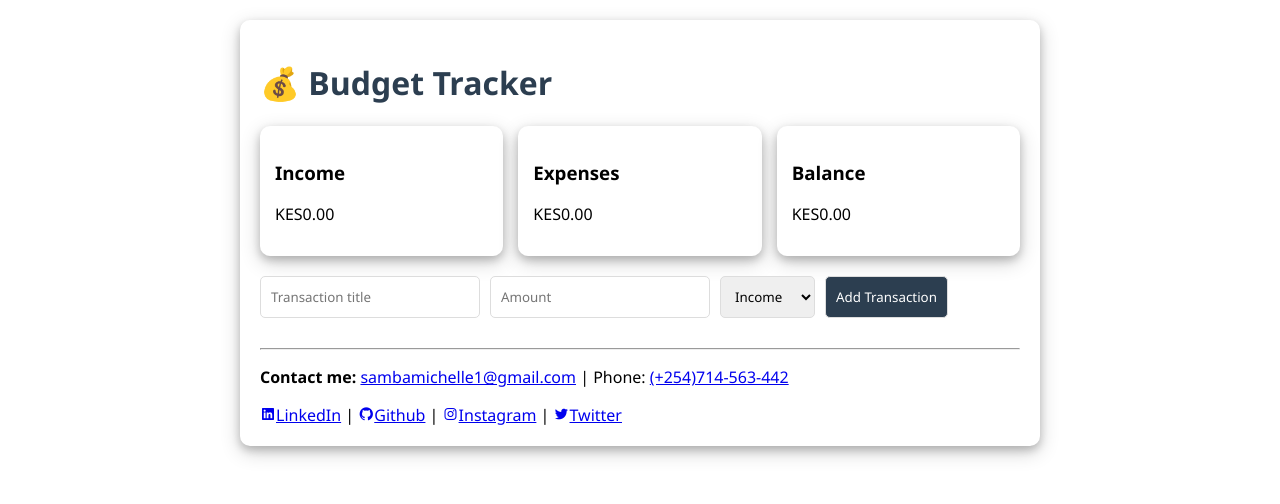
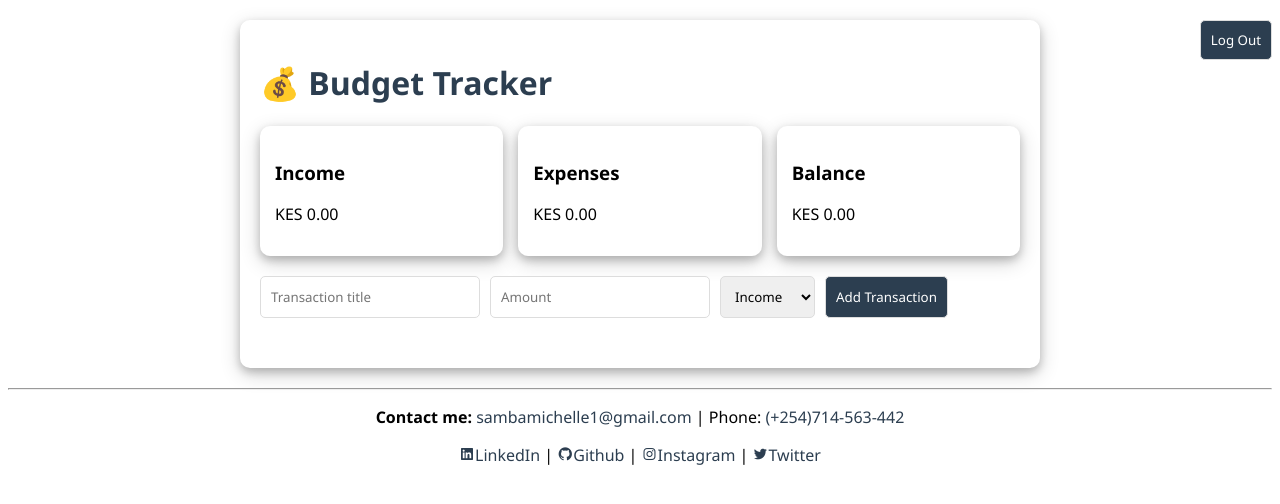
Before and after one commit to MsSamba/Module2-Capstone-Project, a plain HTML site: page budgetapp.html in a window 1280 px wide. Drawn offline with nearby package versions, Linux system fonts and the light colour scheme.

Commit message:
Separate Script Files

```diff
--- a/budgetapp.html
+++ b/budgetapp.html
@@ -8,22 +8,24 @@
     <link href='https://unpkg.com/boxicons@2.1.4/css/boxicons.min.css' rel='stylesheet'>
 </head>
 <body>
-    <h1>💰 Budget Tracker</h1>
+    <button id="log-out"><a href="index.html">Log Out</a></button>
+    <div class="budget-card">
+        <h1>💰 Budget Tracker</h1>
 
     <!-- Summary Section -->
     <div class="summary">
 
         <div class="card">
             <h3>Income</h3>
-            <p id="income">KES0.00</p>
+            <p id="income">KES 0.00</p>
         </div>
         <div class="card">
             <h3>Expenses</h3>
-            <p id="expense">KES0.00</p>
+            <p id="expense">KES 0.00</p>
         </div>
         <div class="card">
             <h3>Balance</h3>
-            <p id="balance">KES0.00</p>
+            <p id="balance">KES 0.00</p>
         </div>
     </div>
 
@@ -40,6 +42,8 @@
 
     <!-- Transaction List -->
     <ul class="transaction-list" id="transactionList"></ul>
+
+    </div>
 
     <footer>
 
--- a/index.html
+++ b/index.html
@@ -11,7 +11,6 @@
     <div class="home-card">
         <h1>Welcome to Your Budget Tracker</h1>
         <p>Manage Your Finances Effectively!</p>
-        <br>
         <br>
 
         <!-- Modal Sign Up Form -->
@@ -87,6 +86,6 @@
     </div>
 
 </footer>
-    <script src="script.js"></script>
+    <script src="index.js"></script>
 </body>
 </html>
--- a/script.js
+++ b/script.js
@@ -1,64 +1,3 @@
- let loginmodal = document.getElementById("show-login");
-
- function openLoginModal() {
-    loginmodal.classList.add("login-modal");
- }
-
- // Auth Handling
- document.getElementById('show-login').addEventListener('click', () => {
-    document.getElementById('signup-modal').classList.add('hide');
-    document.getElementById('login-modal').classList.remove('hide');
-  });
-
-  // Signup Handler
-  document.getElementById('signup-form').addEventListener('submit', (e) => {
-    e.preventDefault();
-
-    const userData = {
-      name: document.getElementById('fullname').value,
-      email: document.getElementById('email').value,
-      password: document.getElementById('password').value
-    };
-
-    if (document.getElementById('password').value !== document.getElementById('confirm-password').value) {
-      alert('Passwords do not match!');
-      return;
-    }
-
-    localStorage.setItem('user', JSON.stringify(userData));
-    alert('Registration successful! Please login.');
-
-    // Check if User exists
-
-    const storedUser = JSON.parse(localStorage.getItem('user'));
-    const enteredEmail = document.getElementById('login-email').value;
-
-    if (storedUser.email === enteredEmail) {
-        alert('User Already Exists! Please Log In');
-      }
-
-  });
-
-
-
-
-  // Login Handler
-  document.getElementById('login-form').addEventListener('submit', (e) => {
-    e.preventDefault();
-
-    const storedUser = JSON.parse(localStorage.getItem('user'));
-    const enteredEmail = document.getElementById('login-email').value;
-    const enteredPassword = document.getElementById('login-password').value;
-
-    if (storedUser && storedUser.email === enteredEmail && storedUser.password === enteredPassword) {
-      alert('Login successful!');
-      window.location.href = "budgetapp.html"
-
-    } else {
-      alert('Invalid credentials!');
-    }
-  });
-
 //   Budget App Logic
 class BudgetTracker {
     constructor() {
@@ -143,13 +82,3 @@ class BudgetTracker {
 
 // Initialize app
 const budgetTracker = new BudgetTracker();
-
-// document.getElementById("show-login").addEventListener("click",() =>{
-//     const form = document.getElementById("login-modal")
-//     form.style.display = "block"
-// })
-
-function view() {
-    const form = document.getElementById("login-modal")
-    form.style.display = "block"
-}
--- a/style.css
+++ b/style.css
@@ -9,17 +9,14 @@
     font-family: 'Segoe UI', sans-serif;
 }
 
-body {
+/* ..........................Home Page.......................... */
+.home-card {
+    text-align: center;
     max-width: 800px;
     margin: 20px auto;
     padding: 20px;
     box-shadow: 0 4px 8px 0 rgba(0, 0, 0, 0.2), 0 6px 20px 0 rgba(0, 0, 0, 0.19);
     border-radius: 10px;
-}
-
-/* ..........................Home Page.......................... */
-.home-card {
-    text-align: center;
 }
 
 h1,h2 {
@@ -33,6 +30,14 @@ h1,h2 {
 
 .home-card a:hover {
     text-decoration: underline;
+}
+
+.budget-card {
+    max-width: 800px;
+    margin: 20px auto;
+    padding: 20px;
+    box-shadow: 0 4px 8px 0 rgba(0, 0, 0, 0.2), 0 6px 20px 0 rgba(0, 0, 0, 0.19);
+    border-radius: 10px;
 }
 
 
@@ -95,3 +100,29 @@ button {
     color: #999;
     cursor: pointer;
 }
+
+footer {
+    text-align: center;
+}
+
+footer a {
+    text-decoration: none;
+    color: var(--primary);
+}
+
+footer a:hover {
+    text-decoration: underline;
+}
+
+#log-out {
+    float: right;
+}
+
+#log-out a {
+    color: white;
+    text-decoration: none;
+}
+
+#log-out:hover {
+    background: red;
+}
```
Also changed, not shown: index.js (added, +58 -0 lines). Lines whose indentation alone changed are shown as unchanged.
